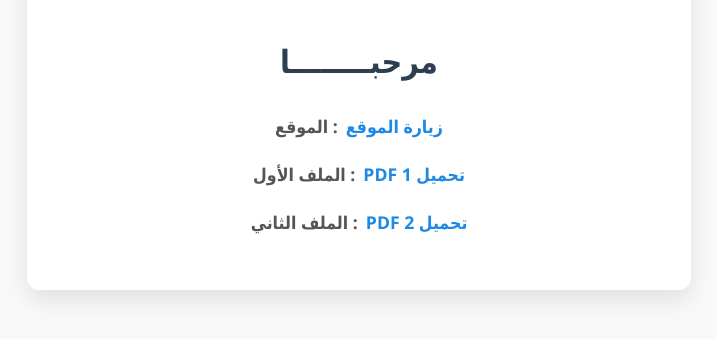
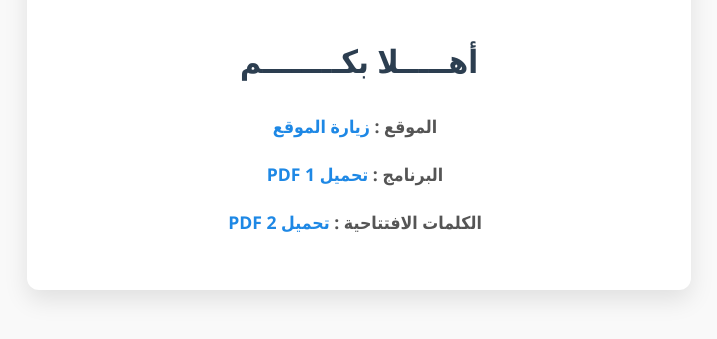
Before and after one commit to Amine-tmt/qr_code, a plain HTML site: page index.html in a window 1280 px wide. Shown: the part 215-554 px from the top of the page, without its empty margins (281-998 px from the left). Drawn offline with Linux system fonts and the light colour scheme.

Commit message:
Add files via upload

```diff
--- a/index.html
+++ b/index.html
@@ -61,10 +61,10 @@
 <body>
     <div class="container">
         <img src="logo.png" alt="Logo" class="logo">
-        <h1>مرحبــــــــا</h1>
-        <p><a href="https://enligne-recomondations.com/" target="_blank">زيارة الموقع</a><strong>: الموقع</strong></p>
-        <p><a href="C:\Users\bekho\Downloads\دور الموثق في مكافحة تبييض الأموال و تمويل الإرهاب وتمويل إنتشار أسلحة الدمار الشامل.pdf" target="_blank">تحميل PDF 1</a><strong>: الملف الأول</strong></p>
-        <p><a href="https://example.com/file2.pdf" target="_blank">تحميل PDF 2</a><strong>: الملف الثاني</strong></p>
+        <h1>أهـــــلا بكــــــــم</h1>
+        <p><strong> الموقع : </strong><a href="https://enligne-recomondations.com/" target="_blank">زيارة الموقع</a></p>
+        <p><strong> البرنامج : </strong><a href="file:///C:/Users/bekho/Downloads/%D8%AF%D9%88%D8%B1%20%D8%A7%D9%84%D9%85%D9%88%D8%AB%D9%82%20%D9%81%D9%8A%20%D9%85%D9%83%D8%A7%D9%81%D8%AD%D8%A9%20%D8%AA%D8%A8%D9%8A%D9%8A%D8%B6%20%D8%A7%D9%84%D8%A3%D9%85%D9%88%D8%A7%D9%84%20%D9%88%20%D8%AA%D9%85%D9%88%D9%8A%D9%84%20%D8%A7%D9%84%D8%A5%D8%B1%D9%87%D8%A7%D8%A8%20%D9%88%D8%AA%D9%85%D9%88%D9%8A%D9%84%20%D8%A5%D9%86%D8%AA%D8%B4%D8%A7%D8%B1%20%D8%A3%D8%B3%D9%84%D8%AD%D8%A9%20%D8%A7%D9%84%D8%AF%D9%85%D8%A7%D8%B1%20%D8%A7%D9%84%D8%B4%D8%A7%D9%85%D9%84.pdf" target="_blank" download>تحميل PDF 1</a></p>
+        <p><strong>   الكلمات الافتتاحية :</strong> <a href="https://example.com/file2.pdf" target="_blank" download>تحميل PDF 2</a></p>
     </div>
 </body>
 </html>
```
Also changed, not shown: 1 other file.
